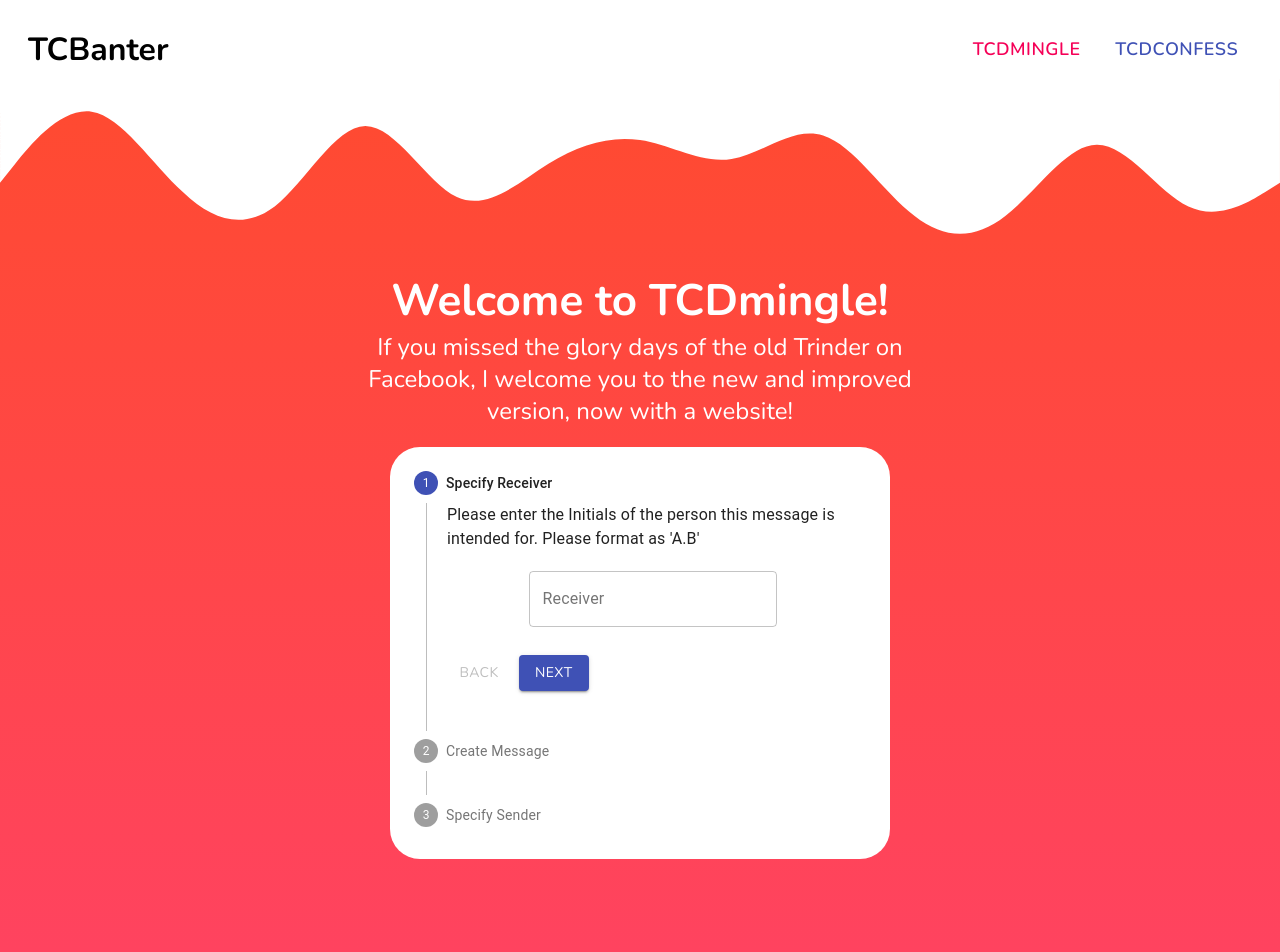
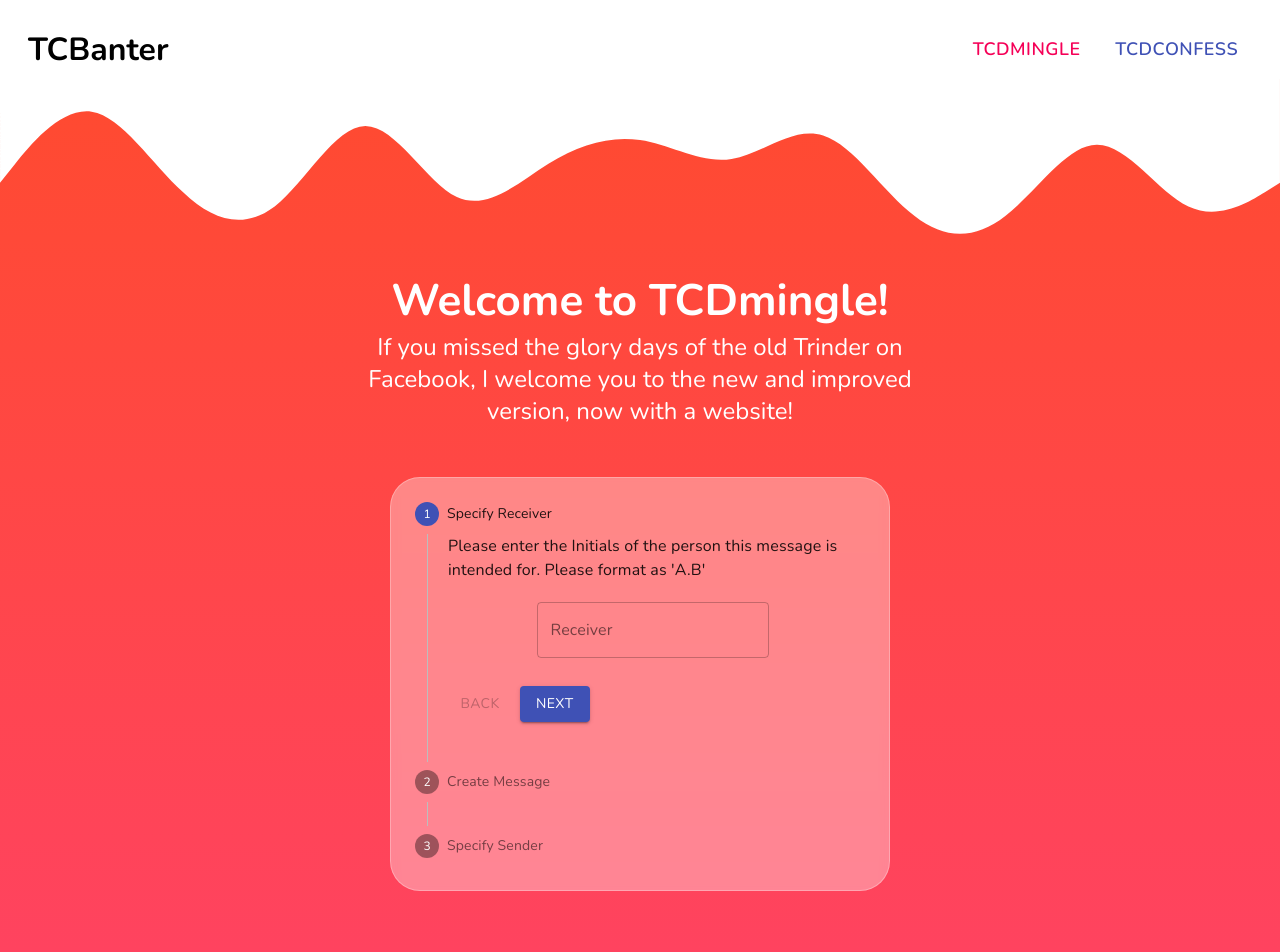
Before and after one commit to FranklinUmeObi/TCBanter, a React (Create React App) app in the folder tcbanter/: page / in a window 1280 px wide. Shown: the top 952 px of the page. Built offline with nearby package versions, Linux system fonts and the light colour scheme.

Commit message:
Finished Frontend

```diff
--- a/tcbanter/src/App.css
+++ b/tcbanter/src/App.css
@@ -1,7 +1,7 @@
 *{
   margin: 0;
   padding: 0;
-  font-family: 'Nunito', sans-serif;
+  font-family: 'Nunito', sans-serif !important;
 }
 
 .bgRed{
--- a/tcbanter/src/App.js
+++ b/tcbanter/src/App.js
@@ -21,7 +21,7 @@ function App() {
 
 
         <div className="footer">
-          <p className="footerNote">This website is a parody and has nothing to do with Trinity College Dublin</p>
+          <p className="footerNote">This website is a parody and has nothing to do with TCD</p>
           <p className="footerNote">This site was built by a Trinity Student for Trinity students</p>
           <p className="footerNote">The site owner doesn't take responsibility for what others write</p>
         </div>
--- a/tcbanter/src/Components/Trinder/Form.js
+++ b/tcbanter/src/Components/Trinder/Form.js
@@ -1,4 +1,4 @@
-import React from "react";
+import { React, useState } from "react";
 import { makeStyles } from "@material-ui/core/styles";
 import Stepper from "@material-ui/core/Stepper";
 import Step from "@material-ui/core/Step";
@@ -8,8 +8,7 @@ import Button from "@material-ui/core/Button";
 import Paper from "@material-ui/core/Paper";
 import Typography from "@material-ui/core/Typography";
 
-
-import TextField from '@material-ui/core/TextField';
+import TextField from "@material-ui/core/TextField";
 
 const useStyles = makeStyles((theme) => ({
   root: {
@@ -44,35 +43,79 @@ function getStepContent(step) {
   }
 }
 
-function getInputContent(step) {
+
+
+export default function VerticalLinearStepper() {
+  const [receiver, setreceiver] = useState("");
+  const [message, setmessage] = useState("");
+  const [sender, setsender] = useState("");
+
+  const [receiverSet, setreceiverSet] = useState(0);
+
+  const classes = useStyles();
+  const [activeStep, setActiveStep] = useState(0);
+  const steps = getSteps();
+
+  const handleNext = () => {
+    const initials = /\w[.]\w/g;
+
+      if (receiver.match(initials)
+      && receiver.length ===3
+      && receiver!==""
+      && (receiverSet!==2 || (sender.match(initials)&& sender.length ===3 )) )
+      {
+        setreceiverSet(receiverSet+1)
+        setActiveStep((prevActiveStep) => prevActiveStep + 1);
+      }
+      else alert("You Need to input initials")
+
+  };
+
+  const handleBack = () => {
+
+    setActiveStep((prevActiveStep) => prevActiveStep - 1);
+    setreceiverSet(receiverSet-1)
+  };
+
+  const handleReset = () => {
+
+    setActiveStep(0);
+    setreceiverSet(receiverSet-receiverSet)
+  };
+
+  const handleInputChange1 = (e) => {
+      setreceiver(e.target.value)
+  };
+  const handleInputChange2 = (e) => {
+    setmessage(e.target.value)
+  };
+  const handleInputChange3 = (e) => {
+    setsender(e.target.value)
+  };
+
+  function getInputContent(step) {
     switch (step) {
       case 0:
-        return <TextField id="outlined-basic" label="Receiver" variant="outlined" />;
+        return (
+          <TextField
+            id="outlined-basic"
+            label="Receiver"
+            variant="outlined"
+            onChange={handleInputChange1}
+          />
+        );
       case 1:
-        return <TextField id="outlined-basic" label="Message" variant="outlined" />;
+        return (
+          <textarea className="form_inputBox" id="outlined-basic" label="Message" variant="outlined"  onChange={handleInputChange2}/>
+        );
       case 2:
-        return <TextField id="outlined-basic" label="Sender" variant="outlined" />;
+        return (
+          <TextField id="outlined-basic" label="Sender" variant="outlined" onChange={handleInputChange3}/>
+        );
       default:
         return "Something is wrong sorry";
     }
   }
-
-export default function VerticalLinearStepper() {
-  const classes = useStyles();
-  const [activeStep, setActiveStep] = React.useState(0);
-  const steps = getSteps();
-
-  const handleNext = () => {
-    setActiveStep((prevActiveStep) => prevActiveStep + 1);
-  };
-
-  const handleBack = () => {
-    setActiveStep((prevActiveStep) => prevActiveStep - 1);
-  };
-
-  const handleReset = () => {
-    setActiveStep(0);
-  };
 
   return (
     <div className={classes.root}>
@@ -84,9 +127,9 @@ export default function VerticalLinearStepper() {
               <Typography>{getStepContent(index)}</Typography>
               <div className={classes.actionsContainer}>
                 <div>
-                    <div className="formInputContainer">
+                  <div className="formInputContainer">
                     {getInputContent(index)}
-                    </div>
+                  </div>
                   <Button
                     disabled={activeStep === 0}
                     onClick={handleBack}
--- a/tcbanter/src/Components/Trinder/Trinder.css
+++ b/tcbanter/src/Components/Trinder/Trinder.css
@@ -1,37 +1,38 @@
-.trinder{
+.trinder {
   /* height: 90vh; */
   display: flex;
   flex-direction: column;
   align-items: center;
 }
 
-.header_intro{
+.header_intro {
   text-align: center;
   max-width: 600px;
   color: white;
 }
 
-.header_introHeader{
+.header_introHeader {
   font-size: 44px;
 }
 
-.header_introText{
+.header_introText {
   font-size: 24px;
 }
 
-
-
-.header_formContainer{
+.header_formContainer {
   max-width: 500px;
   margin: 20px;
+  margin-top: 50px;
 }
 
-
-.MuiPaper-root{
+.MuiPaper-root {
   border-radius: 30px !important;
+  background-color: rgba(255, 255, 255, 0.35) !important;
+  backdrop-filter: blur(5px) !important;
+  border: 1px solid rgba(255, 255, 255, 0.28) !important;
 }
 
-.formInputContainer{
+.formInputContainer {
   display: flex;
   align-items: center;
   justify-content: center;
@@ -39,3 +40,12 @@
   padding-top: 20px;
   padding-bottom: 20px;
 }
+
+.form_inputBox{
+    width: 100%;
+    margin: 5px;
+    height: 200px;
+    border-radius: 5px;
+    background: transparent;
+    padding: 10px;
+}
```
Lines whose indentation alone changed are shown as unchanged.
